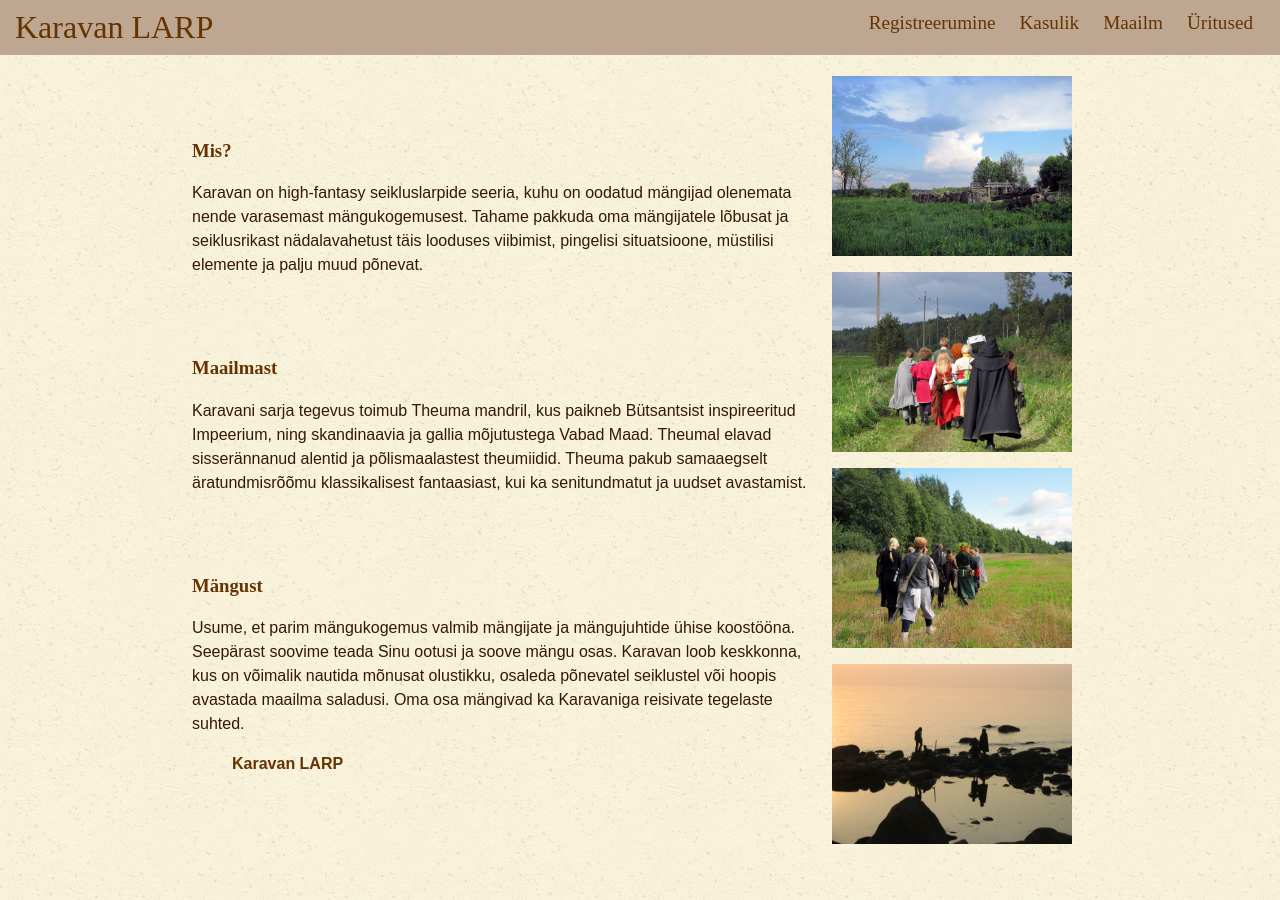
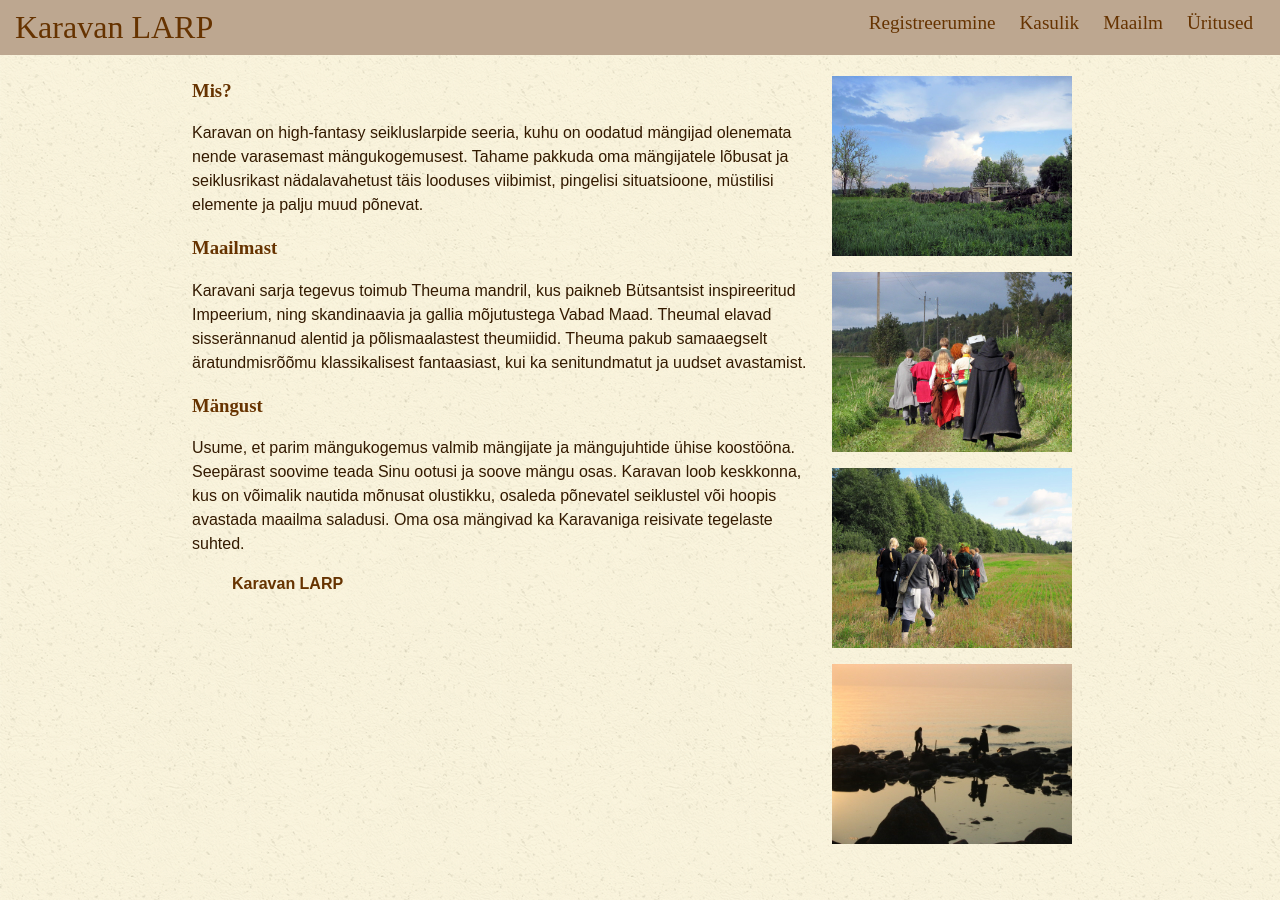
Before and after one commit to karavanlarp/karavanlarp.github.io, a Jekyll site: the page built from est/index.md, in a window 1280 px wide. Built offline with Jekyll 4.4.1, drawn with Linux system fonts in a browser that asks for light colours; some web fonts are replaced.

Commit message:
fix est front page paddings

```diff
--- a/est/index.md
+++ b/est/index.md
@@ -10,14 +10,14 @@ right_content: |
 
     ![Image](/img/gallery/Fyerellal_I_108.jpg)
 ---
-### Mis?
+<h3 style="padding-top: 0px;">Mis?</h3>
 
 Karavan on high-fantasy seikluslarpide seeria, kuhu on oodatud mängijad olenemata nende varasemast mängukogemusest. Tahame pakkuda oma mängijatele lõbusat ja seiklusrikast nädalavahetust täis looduses viibimist, pingelisi situatsioone, müstilisi elemente ja palju muud põnevat.
 
-### Maailmast
+<h3 style="padding-top: 0px;">Maailmast</h3>
 
 Karavani sarja tegevus toimub Theuma mandril, kus paikneb Bütsantsist inspireeritud Impeerium, ning skandinaavia ja gallia mõjutustega Vabad Maad. Theumal elavad sisserännanud alentid ja põlismaalastest theumiidid. Theuma pakub samaaegselt äratundmisrõõmu klassikalisest fantaasiast, kui ka senitundmatut ja uudset avastamist.
 
-### Mängust
+<h3 style="padding-top: 0px;">Mängust</h3>
 
 Usume, et parim mängukogemus valmib mängijate ja mängujuhtide ühise koostööna. Seepärast soovime teada Sinu ootusi ja soove mängu osas. Karavan loob keskkonna, kus on võimalik nautida mõnusat olustikku, osaleda põnevatel seiklustel või hoopis avastada maailma saladusi. Oma osa mängivad ka Karavaniga reisivate tegelaste suhted.
```
